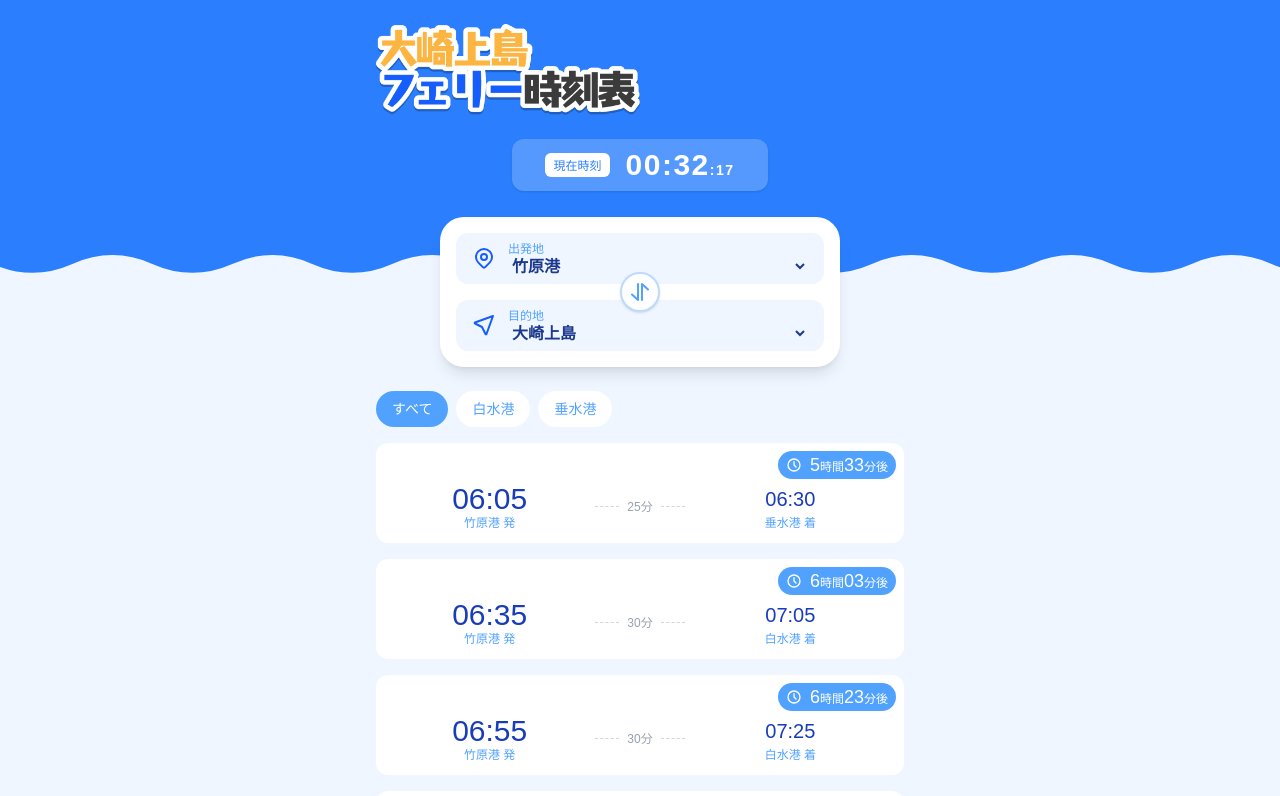
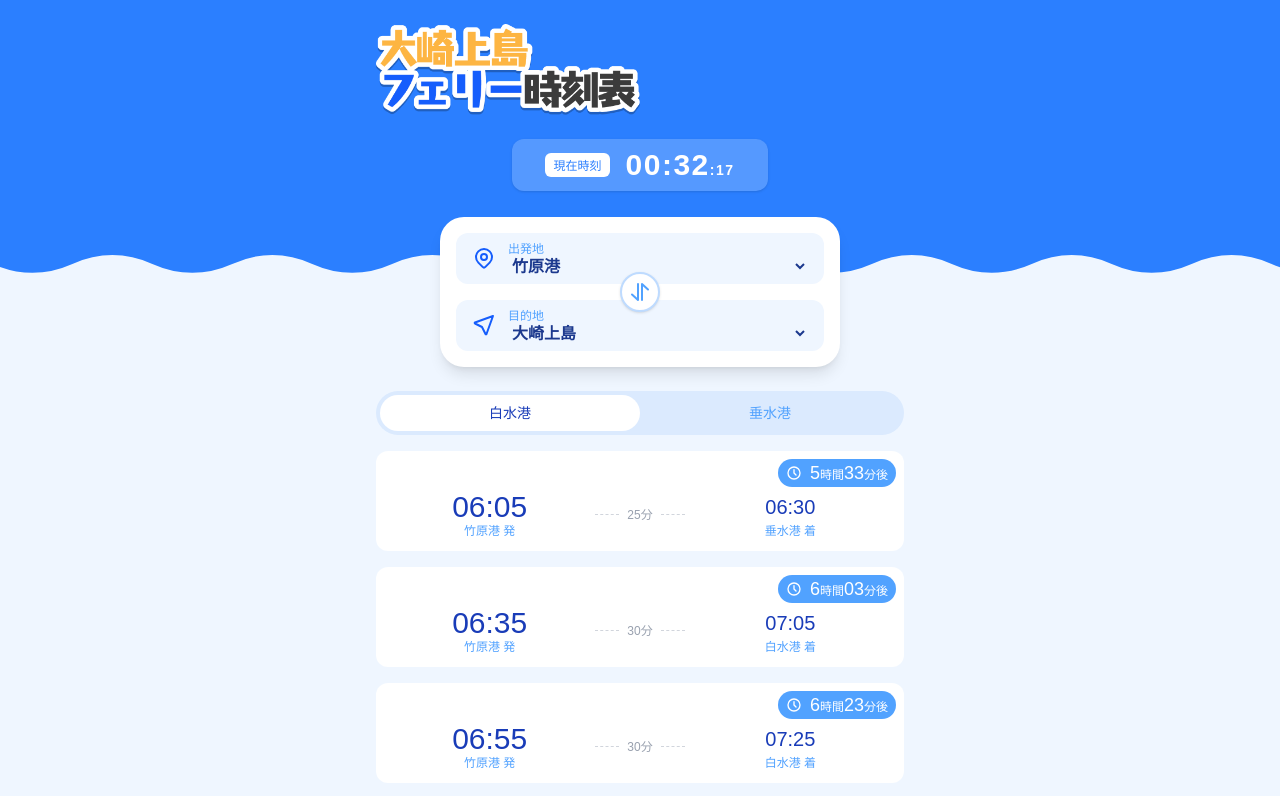
Before and after one commit to kinakomochi-0315/osaki-ft, a React (Vite) app: page / in a window 1280 px wide. Shown: the top 796 px of the page. Built offline with nearby package versions, Linux system fonts and the light colour scheme; a web font is replaced by a local one.

Commit message:
港クエリをApple調のSegmentedに変更、「すべて」を削除

```diff
--- a/src/components/PortFilterButtons.tsx
+++ b/src/components/PortFilterButtons.tsx
@@ -8,29 +8,87 @@ interface PortFilterButtonsProps {
 }
 
 export default function PortFilterButtons({ ports, selectedPort, onPortSelect }: PortFilterButtonsProps) {
+    const options: Array<{ key: string; value: PortCode; label: string }> = ports.map((port) => ({
+        key: port,
+        value: port,
+        label: PORTS[port].displayName,
+    }));
+
+    const selectedIndex = Math.max(
+        0,
+        options.findIndex((opt) => opt.value === selectedPort)
+    );
+
+    const indicatorWidth = `${100 / options.length}%`;
+    const indicatorTransform = `translateX(${selectedIndex * 100}%)`;
+
+    const moveSelection = (nextIndex: number) => {
+        const clamped = Math.min(Math.max(nextIndex, 0), options.length - 1);
+        onPortSelect(options[clamped].value);
+    };
+
     return (
-        <div className="flex gap-2 mb-4">
-            <button
-                className={`text-sm rounded-full px-4 py-2 transition-colors ${selectedPort === null
-                    ? "bg-blue-400 text-white"
-                    : "bg-white text-blue-400"
-                    }`}
-                onClick={() => onPortSelect(null)}
+        <div className="mb-4">
+            <div
+                role="radiogroup"
+                aria-label="港で絞り込む"
+                className="w-full bg-blue-100 rounded-full p-1"
             >
-                すべて
-            </button>
-            {ports.map((port) => (
-                <button
-                    key={port}
-                    className={`text-sm rounded-full px-4 py-2 transition-colors ${selectedPort === port
-                        ? "bg-blue-400 text-white"
-                        : "bg-white text-blue-400"
-                        }`}
-                    onClick={() => onPortSelect(port)}
-                >
-                    {PORTS[port].displayName}
-                </button>
-            ))}
+                <div className="relative">
+                    <div
+                        aria-hidden="true"
+                        className="absolute inset-y-0 left-0 rounded-full bg-white transition-transform duration-200 ease-out"
+                        style={{
+                            width: indicatorWidth,
+                            transform: indicatorTransform,
+                        }}
+                    />
+
+                    <div
+                        className="relative grid"
+                        style={{
+                            gridTemplateColumns: `repeat(${options.length}, minmax(0, 1fr))`,
+                        }}
+                    >
+                        {options.map((opt, index) => {
+                            const isSelected = index === selectedIndex;
+                            return (
+                                <button
+                                    key={opt.key}
+                                    type="button"
+                                    role="radio"
+                                    aria-checked={isSelected}
+                                    tabIndex={isSelected ? 0 : -1}
+                                    className={
+                                        "relative z-10 select-none rounded-full px-2 py-2 text-sm font-medium transition-colors focus:outline-none focus-visible:ring-2 focus-visible:ring-blue-400/70 focus-visible:ring-offset-2 focus-visible:ring-offset-blue-100 " +
+                                        (isSelected
+                                            ? "text-blue-800"
+                                            : "text-blue-400 hover:text-blue-800")
+                                    }
+                                    onClick={() => onPortSelect(opt.value)}
+                                    onKeyDown={(e) => {
+                                        if (e.key === "ArrowRight") {
+                                            e.preventDefault();
+                                            moveSelection(index + 1);
+                                        } else if (e.key === "ArrowLeft") {
+                                            e.preventDefault();
+                                            moveSelection(index - 1);
+                                        } else if (e.key === "Home") {
+                                            e.preventDefault();
+                                            moveSelection(0);
+                                        } else if (e.key === "End") {
+                                            e.preventDefault();
+                                            moveSelection(options.length - 1);
+                                        }
+                                    }}
+                                >
+                                    {opt.label}
+                                </button>
+                            );
+                        })}
+                    </div>
+                </div>
+            </div>
         </div>
     );
 }
```
